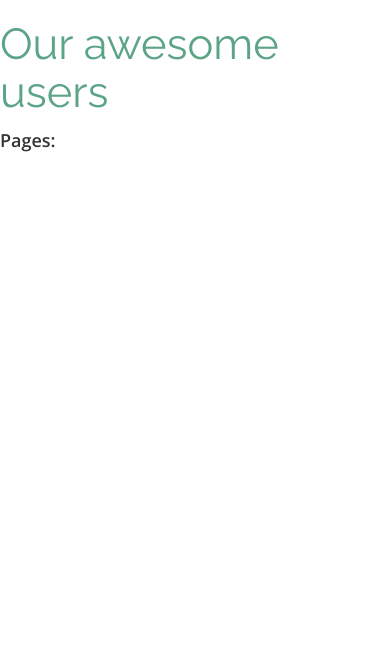
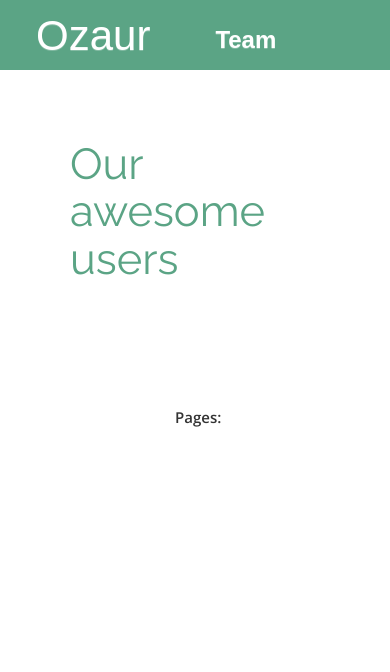
Before and after one commit to jakozaur/ozaur, a Flask app: page /profiles in a window 390 px wide. Shown: the top 672 px of the page. After the commit the page ends 427 px from the top, so only its background shows below. Run offline with Flask 2, Linux system fonts and the light colour scheme; parts of the project's set-up code (start-up, migrations or seed data) failed here and were passed over; some libraries are stand-ins or nearby versions; some web fonts are replaced.

Commit message:
Prolifes page styled. Just no line break yet.

```diff
--- a/static/css/style.css
+++ b/static/css/style.css
@@ -112,6 +112,7 @@ li, .about, span {
 h2, h3, h4 {
     font-family: 'Raleway', sans-serif;
 }
+
 
 h3 {
     margin-bottom: 25px;
@@ -228,10 +229,55 @@ button.save:hover {
 
 @media (max-width: 450px) {
    #interested-in textarea {
-    width: 330px;
+       width: 330px;
    }
 }
 
 .job, .school, .association {
     margin-top: 40px;
 }
+
+
+.pages {
+    margin-top: 60px;
+    margin-bottom: 50px;
+}
+
+
+button.profile {
+    padding: 20px;
+    border: 1px solid black;
+    max-width: 430px;
+}
+
+@media (max-width: 535px) {
+    button.profile {
+        max-width: 300px;
+    }
+}
+
+
+button img {
+    margin: 13px;
+    border-radius: 4px;
+}
+
+button p {
+    text-decoration: none;
+    color: black;
+}
+
+button a:hover {
+    text-decoration: none;
+    color: black;
+}
+
+button h2 a {
+    text-decoration: none;
+    color: black;
+}
+
+button h2 a:hover {
+    text-decoration: none;
+    color: black;
+}
--- a/templates/profile.html
+++ b/templates/profile.html
@@ -63,17 +63,17 @@
     </div>
     <div class="row">
         <div class="col-xs-10 col-xs-offset-1 col-sm-8 col-sm-offset-2 col-md-6 col-md-offset-3 col-lg-6 col-lg-offset-3">
-            <h3>Summary</h3>
+            <h2>Summary</h2>
             <p class="about">{% for line in linkedin["summary"].splitlines() %} {{line}}<br> {% endfor %}</p>
         </div>
     </div>
 
     <div class="row">
         <div class="col-xs-10 col-xs-offset-1 col-sm-8 col-sm-offset-2 col-md-6 col-md-offset-3 col-lg-6 col-lg-offset-3">
-            <h3>Jobs</h3>
+            <h2>Jobs</h2>
                 {% for position in linkedin["positions"]["values"] %}
                     <div class="job">
-                        <h4>{{ position["title"] }} at {{ position["company"]["name"] }} ({{ position["company"]["industry"] }} {{ position["company"]["size"] }}) </h4>
+                        <h3>{{ position["title"] }} at {{ position["company"]["name"] }} ({{ position["company"]["industry"] }} {{ position["company"]["size"] }}) </h3>
                         <h4> {{ num_to_month[position["startDate"]["month"]] }} {{ position["startDate"]["year"] }} -
                             {% if "endDate" in position %}
                                 {{ num_to_month[position["endDate"]["month"]] }} {{ position["endDate"]["year"] }}
--- a/templates/profiles.html
+++ b/templates/profiles.html
@@ -17,18 +17,39 @@
         <link rel="shortcut icon" href="/static/ozaur_logo.ico" />
     </head>
     <body>
+        <nav class="navbar" role="navigation">
+            <a href="/" class="navbar-brand">Ozaur</a>
+            <div id="upper-navbar">
+                <ul class="nav navbar-nav navbar-right">
+                    <li><a href="/team">Team</a></li>
+                </ul>
+            <div>
+        </nav>
+        <div class="row header">
+            <div class="col-xs-8 col-xs-offset-2 col-sm-5 col-sm-offset-4 col-md-5 col-md-offset-4 col-lg-4 col-lg-offset-4">
                 <h1>Our awesome users</h1>
+            </div>
+        </div>
+
         {% for user in pagination.items %}
-            <h2><a href="{{ url_for('public_profile', id=user.id) }}">{{ user.display_name }}</a></h2>
+            <div class="row">
+                <div class="col-xs-10 col-xs-offset-2 col-sm-6 col-sm-offset-3 col-md-4 col-md-offset-4 col-lg-4 col-lg-offset-4">
+                    <button class="btn btn-default profile">
+                        <h2><a href="{{ url_for('public_profile', id=user.id) }}">{{ user.display_name }}</h2>
                         <img src="{{ user.photo_url }}">
-            <p>{{ user.headline }}</p>
-            <p>{{ user.industry }}</p>
-            <p>{{ user.location }}</p>
-            <p>Interests: {{ user.interested_in }}</p>
+                        <p class="about">{{ user.headline }}</p>
+                        <p class="about">{{ user.industry }}</p>
+                        <p class="about">{{ user.location }}</p>
+                        <p class="about">Interests: {{ user.interested_in }}</p></a>
+                    </button>
+                </div>
+            </div>
+
         {% endfor %}
 
-
-        <p>Pages:</p>
+        <div class="row">
+            <div class="col-xs-4 col-xs-offset-5 col-sm-2 col-sm-offset-5 col-md-1 col-md-offset-5 col-lg-1 col-lg-offset-5 pages">
+                <span class="about">Pages:</span>
                 <div class="pagination">
                   {% for page in pagination.iter_pages() %}
                     {% if page %}
@@ -42,6 +63,8 @@
                     {% endif %}
                   {% endfor %}
                 </div>
+            </div>
+        </div>
 
     </body>
 </html>
```
Lines whose indentation alone changed are shown as unchanged.
